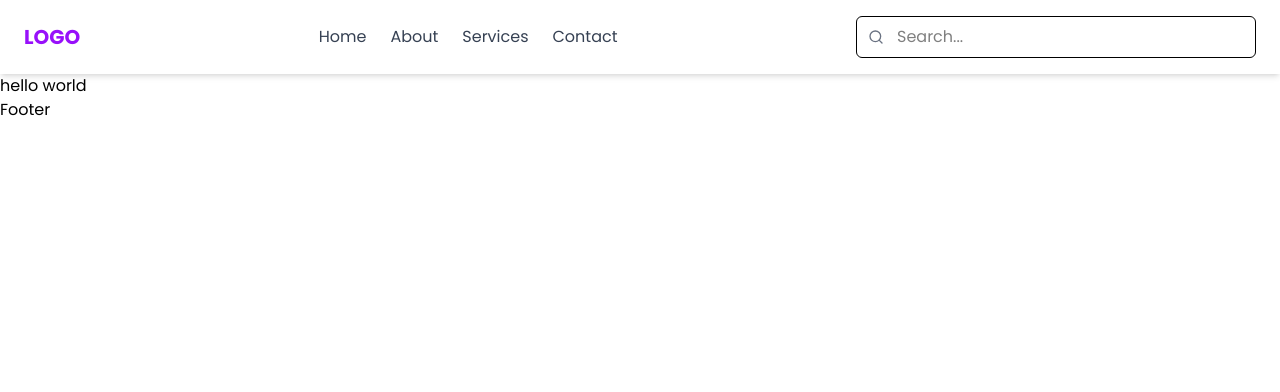
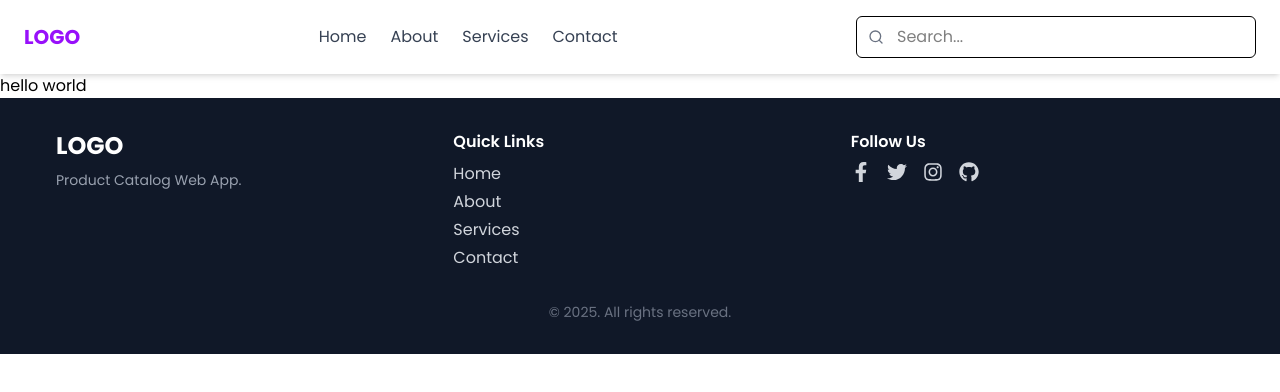
Before and after one commit to Md-Asikuzzaman/product-catalog-web-app, a Next.js app: page / in a window 1280 px wide. Shown: the top 392 px of the page. Built offline with nearby package versions, Linux system fonts and the light colour scheme.

Commit message:
feat: added footer section

```diff
--- a/src/components/layout/Footer.tsx
+++ b/src/components/layout/Footer.tsx
@@ -1,7 +1,71 @@
+import Link from "next/link";
 import React from "react";
+import { FaFacebookF, FaTwitter, FaInstagram, FaGithub } from "react-icons/fa";
+import Container from "../ui/Container";
 
 const Footer = () => {
-  return <footer>Footer</footer>;
+  return (
+    <footer className="bg-gray-900 text-white py-8 px-6">
+      <Container className="grid md:grid-cols-3 gap-6 text-center md:text-left">
+        {/* Logo */}
+        <div>
+          <h2 className="text-2xl font-bold uppercase">Logo</h2>
+          <p className="text-sm mt-2 text-gray-400">Product Catalog Web App.</p>
+        </div>
+
+        {/* Navigation */}
+        <div>
+          <h3 className="font-semibold mb-2">Quick Links</h3>
+          <ul className="space-y-1 text-gray-300">
+            <li>
+              <a href="#" className="hover:text-white">
+                Home
+              </a>
+            </li>
+            <li>
+              <a href="#" className="hover:text-white">
+                About
+              </a>
+            </li>
+            <li>
+              <a href="#" className="hover:text-white">
+                Services
+              </a>
+            </li>
+            <li>
+              <a href="#" className="hover:text-white">
+                Contact
+              </a>
+            </li>
+          </ul>
+        </div>
+
+        {/* Social Icons */}
+        <div>
+          <h3 className="font-semibold mb-2">Follow Us</h3>
+          <div className="flex justify-center md:justify-start gap-4 mt-2 text-xl text-gray-300">
+            <Link href="#">
+              <FaFacebookF className="hover:text-white" />
+            </Link>
+            <Link href="#">
+              <FaTwitter className="hover:text-white" />
+            </Link>
+            <Link href="#">
+              <FaInstagram className="hover:text-white" />
+            </Link>
+            <Link href="#">
+              <FaGithub className="hover:text-white" />
+            </Link>
+          </div>
+        </div>
+      </Container>
+
+      {/* Copyright */}
+      <div className="text-center text-sm text-gray-500 mt-8">
+        &copy; {new Date().getFullYear()}. All rights reserved.
+      </div>
+    </footer>
+  );
 };
 
 export default Footer;
--- a/src/components/layout/Header.tsx
+++ b/src/components/layout/Header.tsx
@@ -1,5 +1,4 @@
 import Link from "next/link";
-import React from "react";
 import { FiSearch } from "react-icons/fi";
 
 const Header = () => {
```
